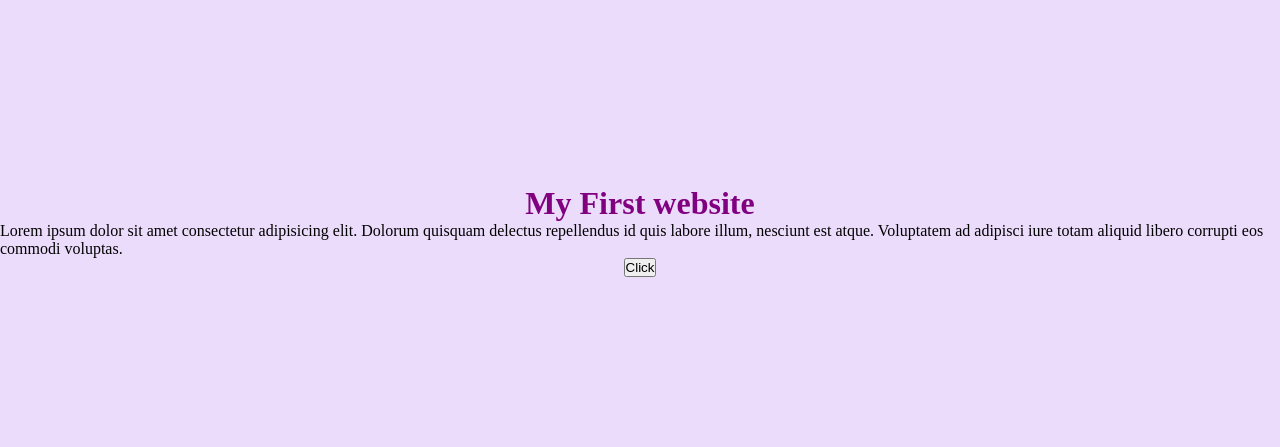
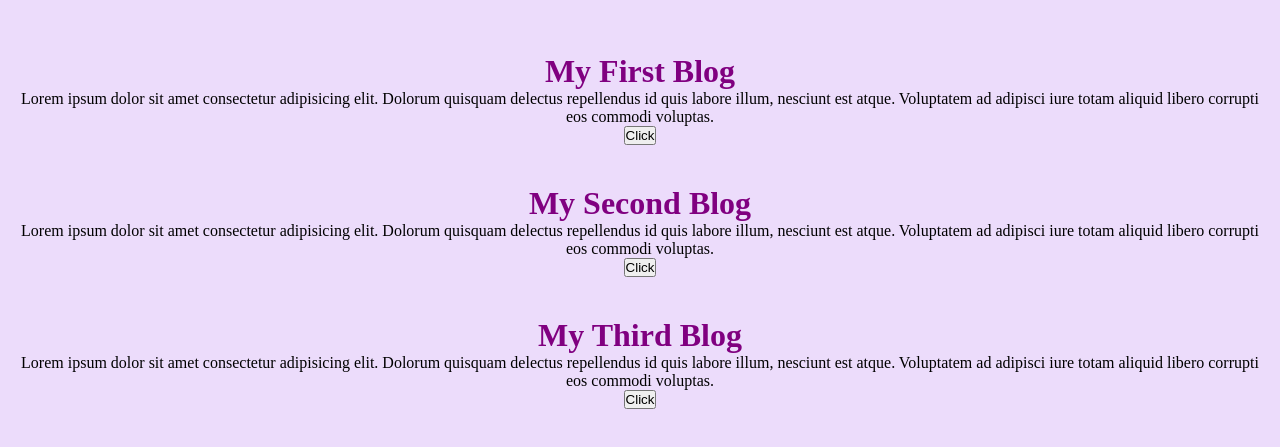
Before and after one commit to Meehnaaz-Basit/prog-hero-git-repo, a plain HTML site: page index.html in a window 1280 px wide. Shown: the part 169-616 px from the top of the page. Drawn offline with Linux system fonts and the light colour scheme.

Commit message:
added the second and third blog

```diff
--- a/css/style.css
+++ b/css/style.css
@@ -9,8 +9,12 @@ body {
   flex-direction: column;
   justify-content: center;
   height: 100vh;
+  text-align: center;
   background-color: rgba(185, 125, 241, 0.267);
 }
 h1 {
   color: purple;
 }
+div {
+  padding: 20px;
+}
--- a/index.html
+++ b/index.html
@@ -7,12 +7,35 @@
     <link rel="stylesheet" href="css/style.css" />
   </head>
   <body>
-    <h1>My First website</h1>
-    <p>
-      Lorem ipsum dolor sit amet consectetur adipisicing elit. Dolorum quisquam
-      delectus repellendus id quis labore illum, nesciunt est atque. Voluptatem
-      ad adipisci iure totam aliquid libero corrupti eos commodi voluptas.
-    </p>
-    <button>Click</button>
+    <div>
+      <h1>My First Blog</h1>
+      <p>
+        Lorem ipsum dolor sit amet consectetur adipisicing elit. Dolorum
+        quisquam delectus repellendus id quis labore illum, nesciunt est atque.
+        Voluptatem ad adipisci iure totam aliquid libero corrupti eos commodi
+        voluptas.
+      </p>
+      <button>Click</button>
+    </div>
+    <div>
+      <h1>My Second Blog</h1>
+      <p>
+        Lorem ipsum dolor sit amet consectetur adipisicing elit. Dolorum
+        quisquam delectus repellendus id quis labore illum, nesciunt est atque.
+        Voluptatem ad adipisci iure totam aliquid libero corrupti eos commodi
+        voluptas.
+      </p>
+      <button>Click</button>
+    </div>
+    <div>
+      <h1>My Third Blog</h1>
+      <p>
+        Lorem ipsum dolor sit amet consectetur adipisicing elit. Dolorum
+        quisquam delectus repellendus id quis labore illum, nesciunt est atque.
+        Voluptatem ad adipisci iure totam aliquid libero corrupti eos commodi
+        voluptas.
+      </p>
+      <button>Click</button>
+    </div>
   </body>
 </html>
```
